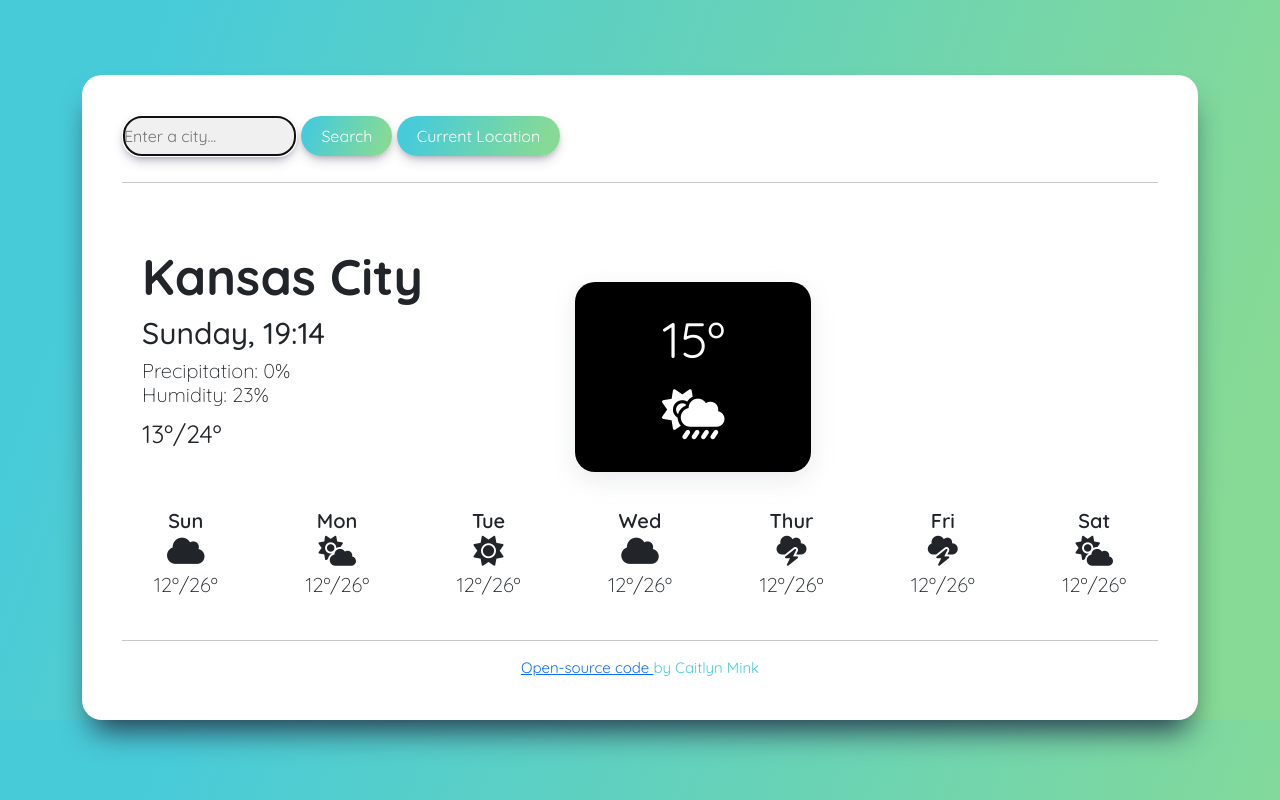
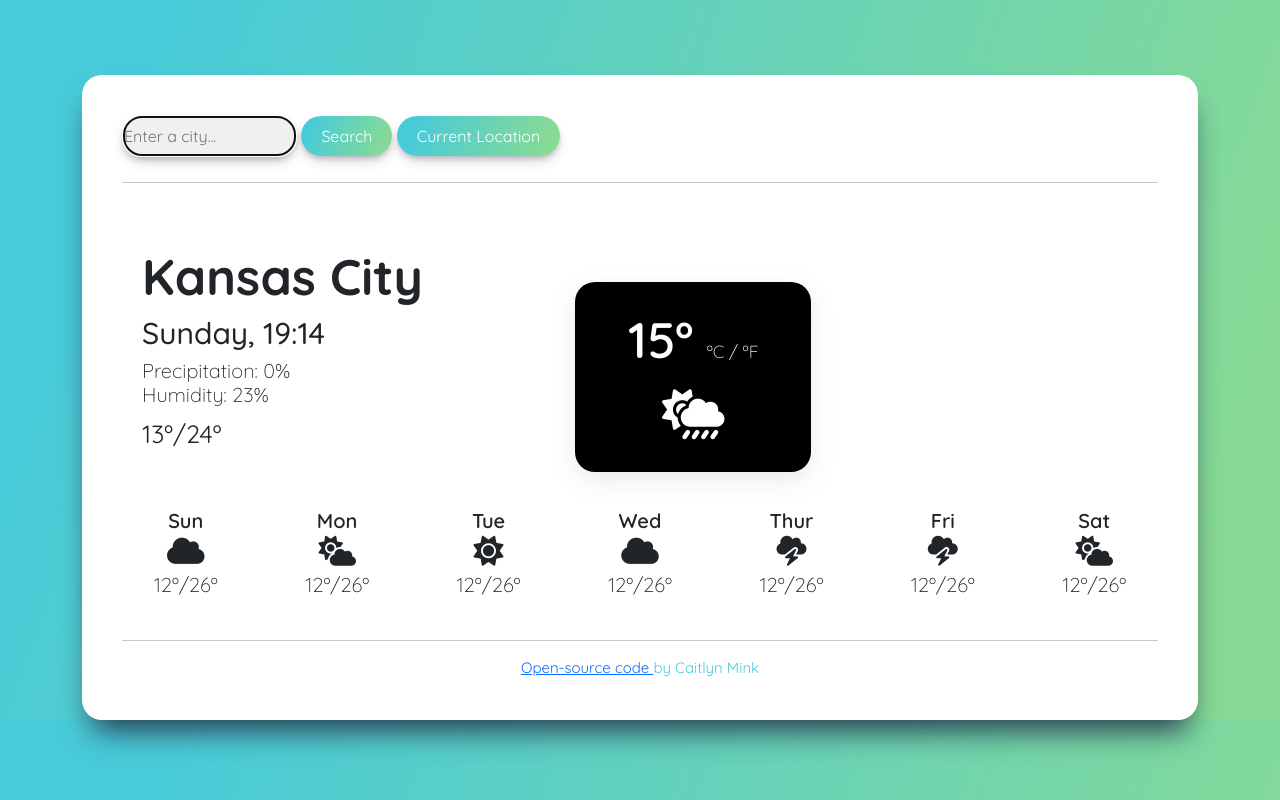
Before and after one commit to caitlynm7/Weather-App, a plain HTML site: page index.html in a window 1280 px wide. Drawn offline with nearby package versions, Linux system fonts and the light colour scheme.

Commit message:
styled c/f html & css

```diff
--- a/index.html
+++ b/index.html
@@ -61,7 +61,9 @@
 
             <div class="col-3">
               <div class="current-temp">
-                15º <br />
+                <strong>15º</strong>
+                <div class="units"><small>ºC / ºF</small></div>
+                <br />
                 <i class="fa-solid fa-cloud-sun-rain"></i>
               </div>
             </div>
--- a/src/styles.css
+++ b/src/styles.css
@@ -62,6 +62,11 @@ strong {
 i {
   font-size: 30px;
 }
+.units {
+  font-size: 20px;
+  display: inline-block;
+  font-weight: 200;
+}
 .weather {
   display: block;
   border-style: none;
```
